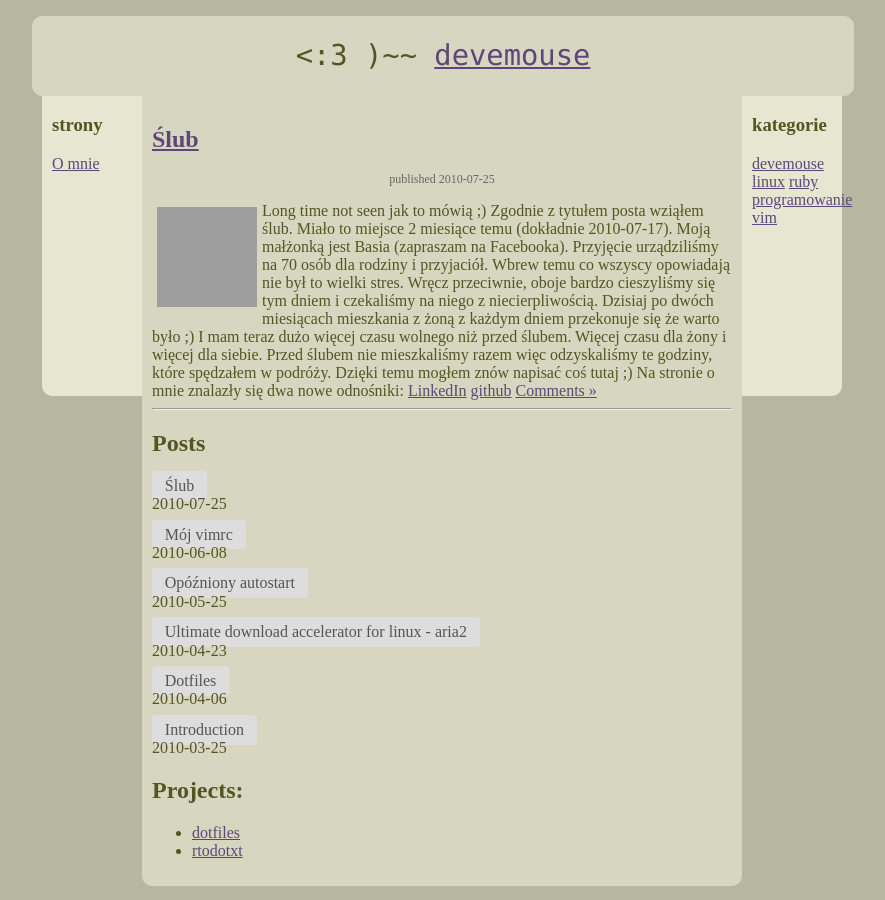
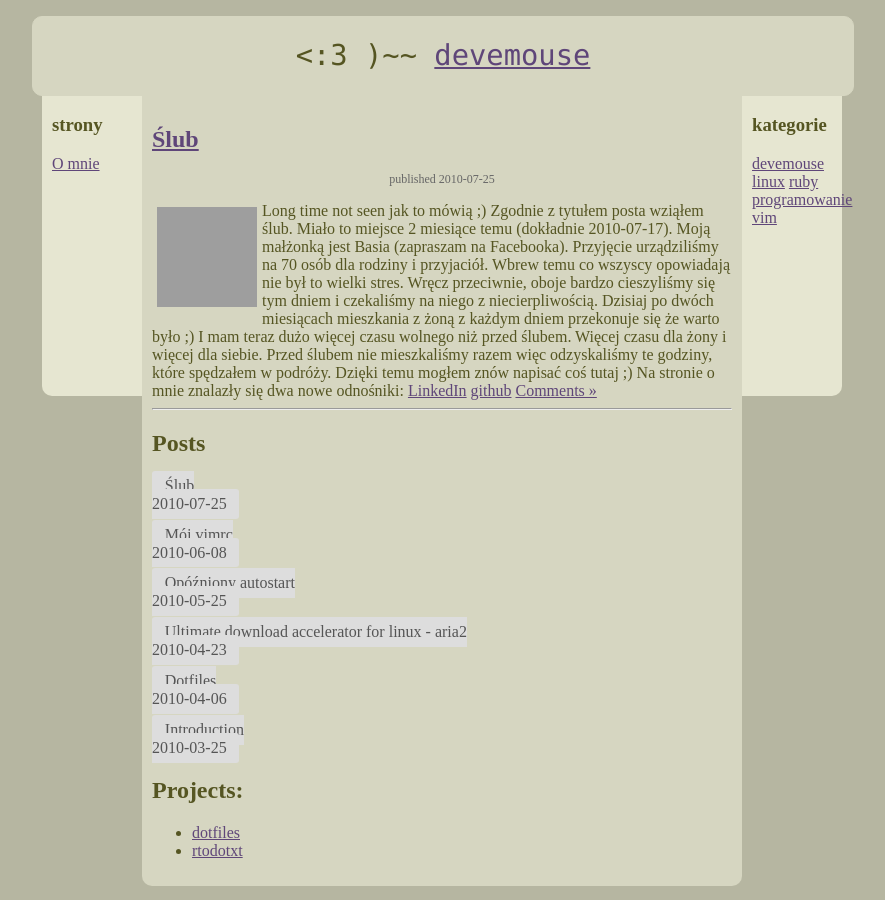
Before and after one commit to devemouse/devemouse.github.com, a Jekyll site: the page built from index.html, in a window 1280 px wide. Shown: the whole page, without its empty margins (198-1083 px from the left). Built offline with Jekyll 4.4.1, drawn with Linux system fonts in a browser that asks for light colours; Markdown is read by kramdown in place of the engine named in the settings; grey boxes are pictures that could not be loaded.

Commit message:
now post title and date are link

```diff
--- a/index.html
+++ b/index.html
@@ -18,8 +18,8 @@
 <div class="posts_list">
    <ul>
       {% for post in site.posts %}
-      <li><a href="{{ post.url }}">{{ post.title }}</a><br/>
-      <span>{{ post.date | date: "%Y-%m-%d" }}</span></li>
+      <li><a href="{{ post.url }}">{{ post.title }}<br/>
+      <span>{{ post.date | date: "%Y-%m-%d" }}</span></a></li>
       {% endfor %}
    </ul>
 </div>
```
